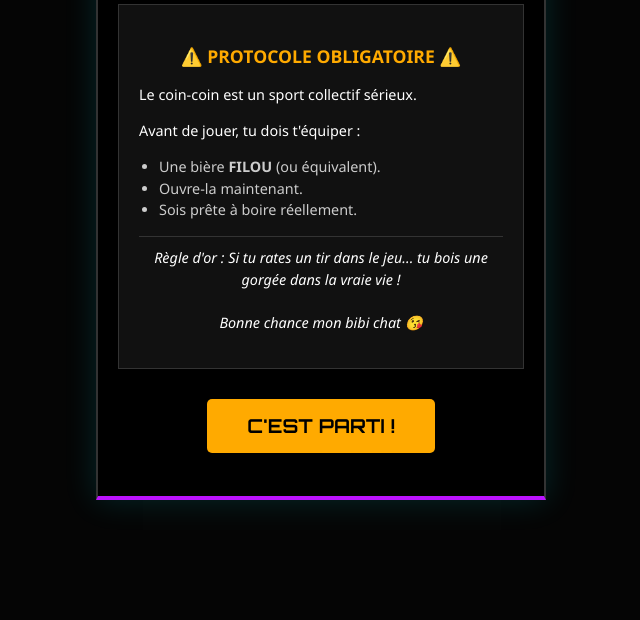
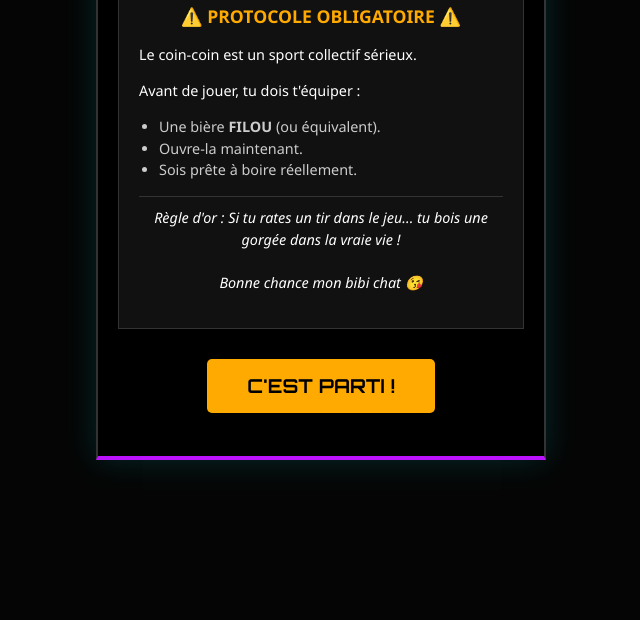
Before and after one commit to SamSam54740/Dossier-365, a plain HTML site: page apero.html in a window 1280 px wide. Shown: the part 180-800 px from the top of the page, without its empty margins (319-959 px from the left). Drawn offline with Linux system fonts and the light colour scheme.

Commit message:
Add files via upload

```diff
--- a/apero.html
+++ b/apero.html
@@ -21,7 +21,7 @@
             background-color: #050505;
             color: white;
             margin: 0; padding: 0;
-            height: 90vh; width: 100vw;
+            height: 80vh; width: 100vw;
             display: flex; align-items: center; justify-content: center;
             overflow: hidden;
         }
```
